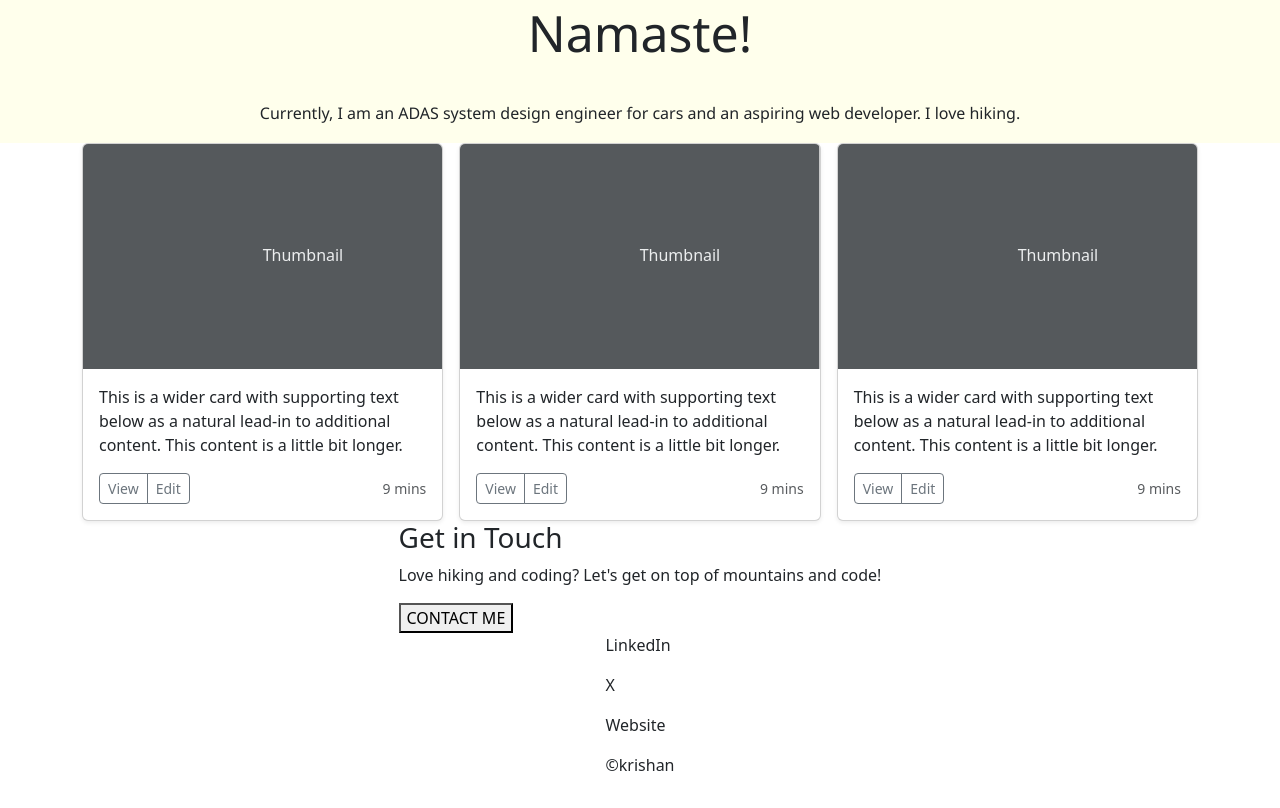
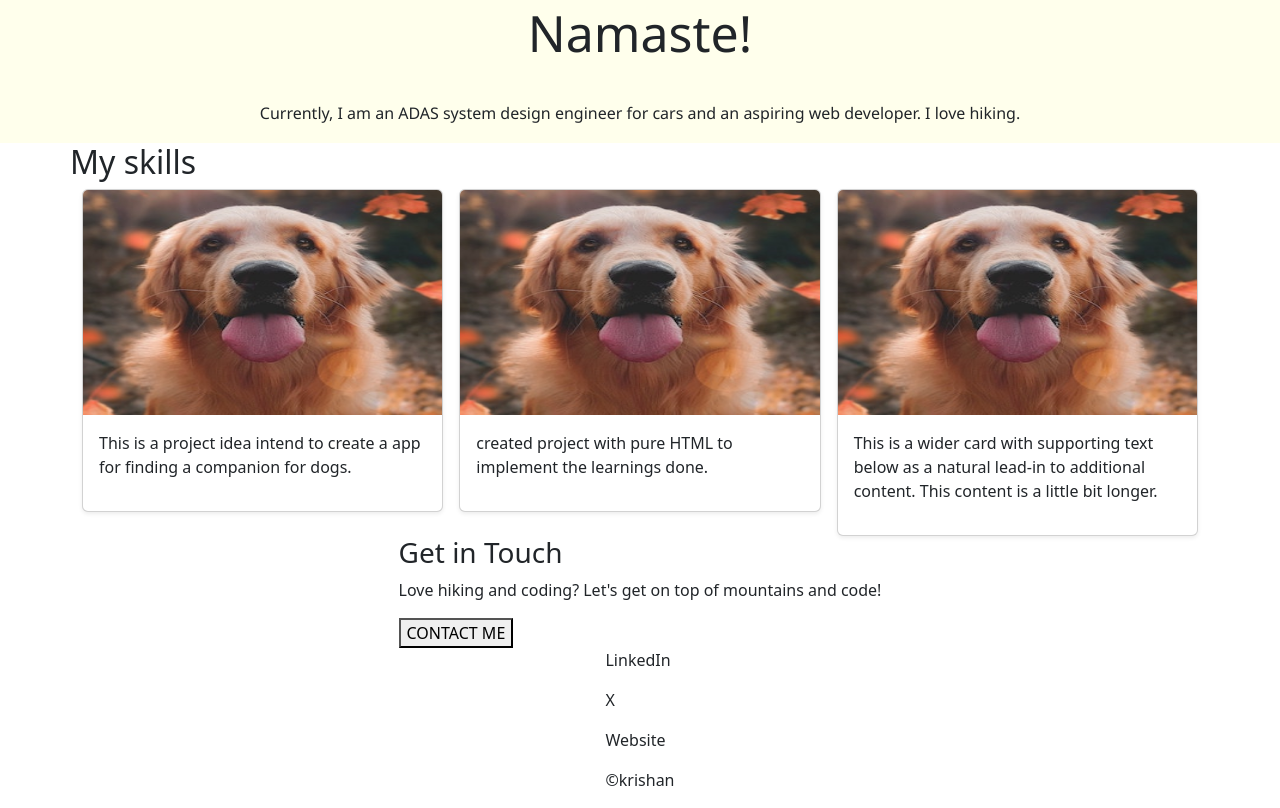
Before and after one commit to krishan-aero/CapstoneProject2, a plain HTML site: page index.html in a window 1280 px wide. Shown: the part 1017-1825 px from the top of the page. Drawn offline with nearby package versions, Linux system fonts and the light colour scheme.

Commit message:
added MySkills section and photo for myskills section

```diff
--- a/index.html
+++ b/index.html
@@ -11,7 +11,7 @@
 <body>
     <div class="main-container">
         <div class="hero-container">
-            <img src="./assets/hero-image.jpeg" alt="" height="400px" width="500px">
+            <img src="./assets/hero-image.jpeg" alt="logo-image" height="400px" width="500px">
             <div class="name-container">
                 <h1>I'am Krishan</h1>
                 <h2>an aspiring programmer*</h3>
@@ -24,51 +24,37 @@
             <p>Currently, I am an ADAS system design engineer for cars and an aspiring web developer. I love hiking.</p>
         </div>
 
-
+        <div class="skills-container">
+            <h2>My skills</h2>
             <div class="container">
-
-            <div class="row row-cols-1 row-cols-sm-2 row-cols-md-3 g-3">
+                <div class="row row-cols-1 row-cols-sm-1 row-cols-md-3 g-3">
                 <div class="col">
                     <div class="card shadow-sm">
-                  <svg class="bd-placeholder-img card-img-top" width="100%" height="225" xmlns="http://www.w3.org/2000/svg" role="img" aria-label="Placeholder: Thumbnail" preserveAspectRatio="xMidYMid slice" focusable="false"><title>Placeholder</title><rect width="100%" height="100%" fill="#55595c"></rect><text x="50%" y="50%" fill="#eceeef" dy=".3em">Thumbnail</text></svg>
+                    <img class="bd-placeholder-img card-img-top" width="100%" height="225" src="./assets/dog-img.jpg" />
                     <div class="card-body">
-                    <p class="card-text">This is a wider card with supporting text below as a natural lead-in to additional content. This content is a little bit longer.</p>
+                        <p class="card-text">This is a project idea intend to create a app for finding a companion for dogs.</p>
                         <div class="d-flex justify-content-between align-items-center">
-                      <div class="btn-group">
-                        <button type="button" class="btn btn-sm btn-outline-secondary">View</button>
-                        <button type="button" class="btn btn-sm btn-outline-secondary">Edit</button>
-                      </div>
-                      <small class="text-body-secondary">9 mins</small>
                         </div>
                     </div>
                     </div>
                 </div>
                 <div class="col">
                     <div class="card shadow-sm">
-                  <svg class="bd-placeholder-img card-img-top" width="100%" height="225" xmlns="http://www.w3.org/2000/svg" role="img" aria-label="Placeholder: Thumbnail" preserveAspectRatio="xMidYMid slice" focusable="false"><title>Placeholder</title><rect width="100%" height="100%" fill="#55595c"></rect><text x="50%" y="50%" fill="#eceeef" dy=".3em">Thumbnail</text></svg>
+                        <img class="bd-placeholder-img card-img-top" width="100%" height="225" src="./assets/dog-img.jpg" />
                     <div class="card-body">
-                    <p class="card-text">This is a wider card with supporting text below as a natural lead-in to additional content. This content is a little bit longer.</p>
+                        <p class="card-text">created project with pure HTML to implement the learnings done.</p>
                         <div class="d-flex justify-content-between align-items-center">
-                      <div class="btn-group">
-                        <button type="button" class="btn btn-sm btn-outline-secondary">View</button>
-                        <button type="button" class="btn btn-sm btn-outline-secondary">Edit</button>
-                      </div>
-                      <small class="text-body-secondary">9 mins</small>
                         </div>
                     </div>
                     </div>
                 </div>
                 <div class="col">
                     <div class="card shadow-sm">
-                  <svg class="bd-placeholder-img card-img-top" width="100%" height="225" xmlns="http://www.w3.org/2000/svg" role="img" aria-label="Placeholder: Thumbnail" preserveAspectRatio="xMidYMid slice" focusable="false"><title>Placeholder</title><rect width="100%" height="100%" fill="#55595c"></rect><text x="50%" y="50%" fill="#eceeef" dy=".3em">Thumbnail</text></svg>
+                        <img class="bd-placeholder-img card-img-top" width="100%" height="225" src="./assets/dog-img.jpg" />
                     <div class="card-body">
                         <p class="card-text">This is a wider card with supporting text below as a natural lead-in to additional content. This content is a little bit longer.</p>
                         <div class="d-flex justify-content-between align-items-center">
-                      <div class="btn-group">
-                        <button type="button" class="btn btn-sm btn-outline-secondary">View</button>
-                        <button type="button" class="btn btn-sm btn-outline-secondary">Edit</button>
                         </div>
-                      <small class="text-body-secondary">9 mins</small>
                     </div>
                     </div>
                 </div>
```
Also changed, not shown: assets/dog-img.jpg (added). Lines whose indentation alone changed are shown as unchanged.
